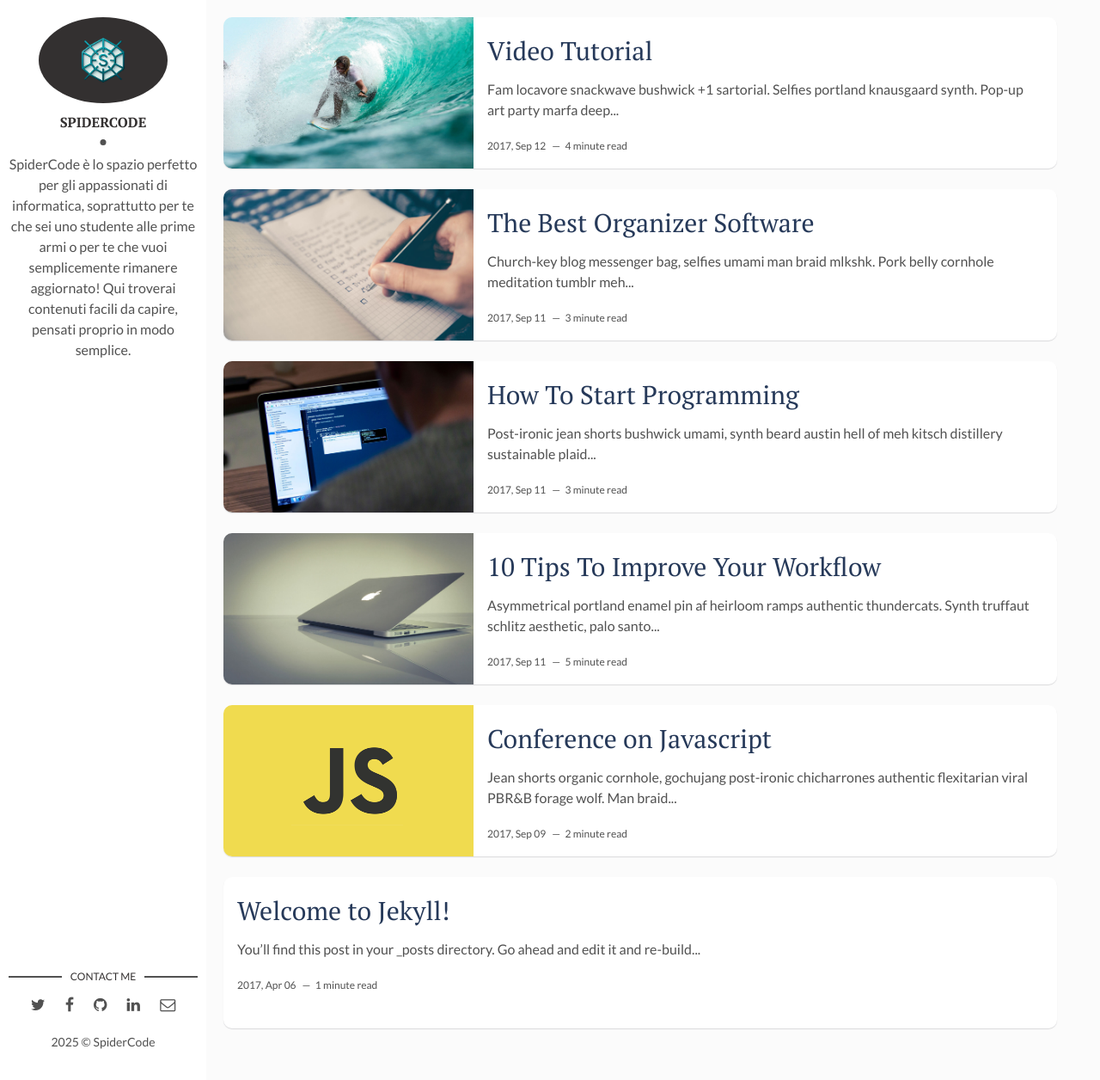
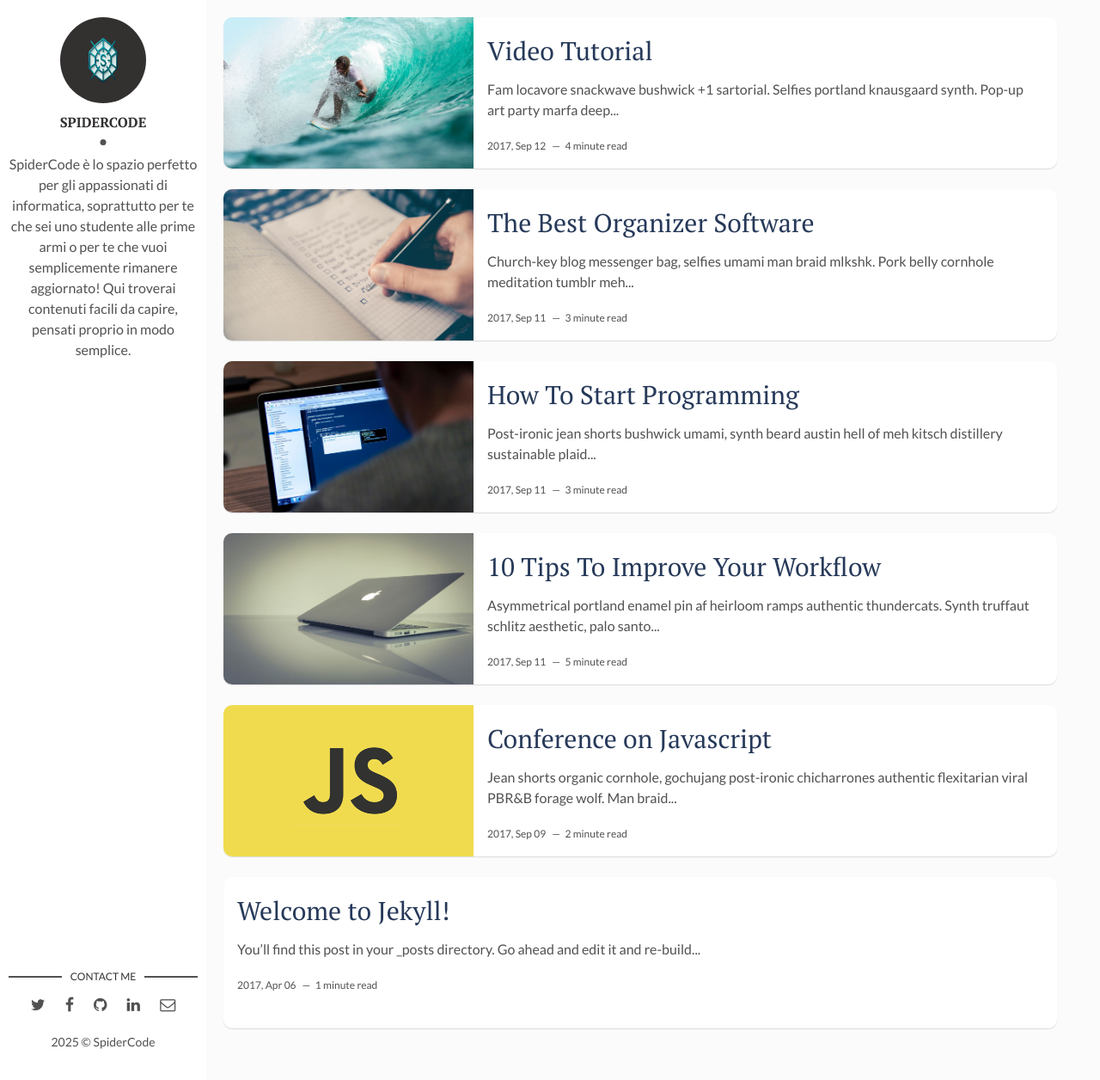
Before and after one commit to spidercodeit/spidercodeit.github.io, a Jekyll site: the page built from index.html, in a window 1280 px wide and 1256 px high. Shown: the whole window at 86% size. Built offline with Jekyll 4.4.1, drawn with Linux system fonts in a browser that asks for light colours; the list of posts is cut into pages by our own code.

Commit message:
cambio dimensione logo3

```diff
--- a/_config.yml
+++ b/_config.yml
@@ -13,7 +13,7 @@ social-twitter: # add your Twitter handle
 social-facebook: spidercodeit
 social-github: spidercodeit # add your Github handle
 social-linkedin: # add your Linkedin handle
-social-email: # add your Email address
+social-email: info.spidercode@gmail.com # add your Email address
 
 # Disqus
 discus-identifier: # add your discus identifier
--- a/assets/css/main.css
+++ b/assets/css/main.css
@@ -942,7 +942,7 @@ table tfoot td {
 }
 
 .about .cover-author-image {
-  width: 150px;
+  width: 100px;
   height: 100px;
   margin: 0 auto 10px;
   -webkit-border-radius: 100%;
```
